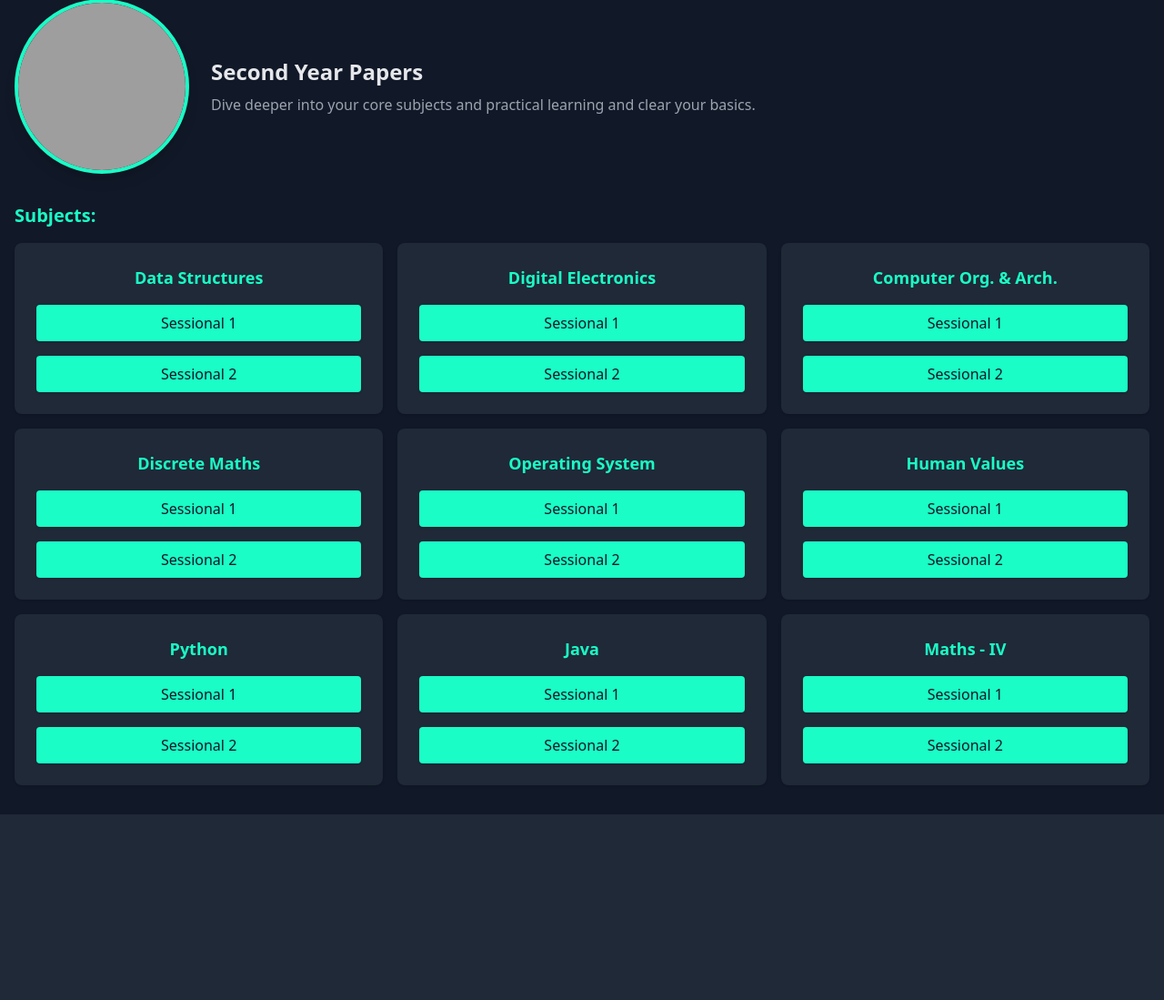
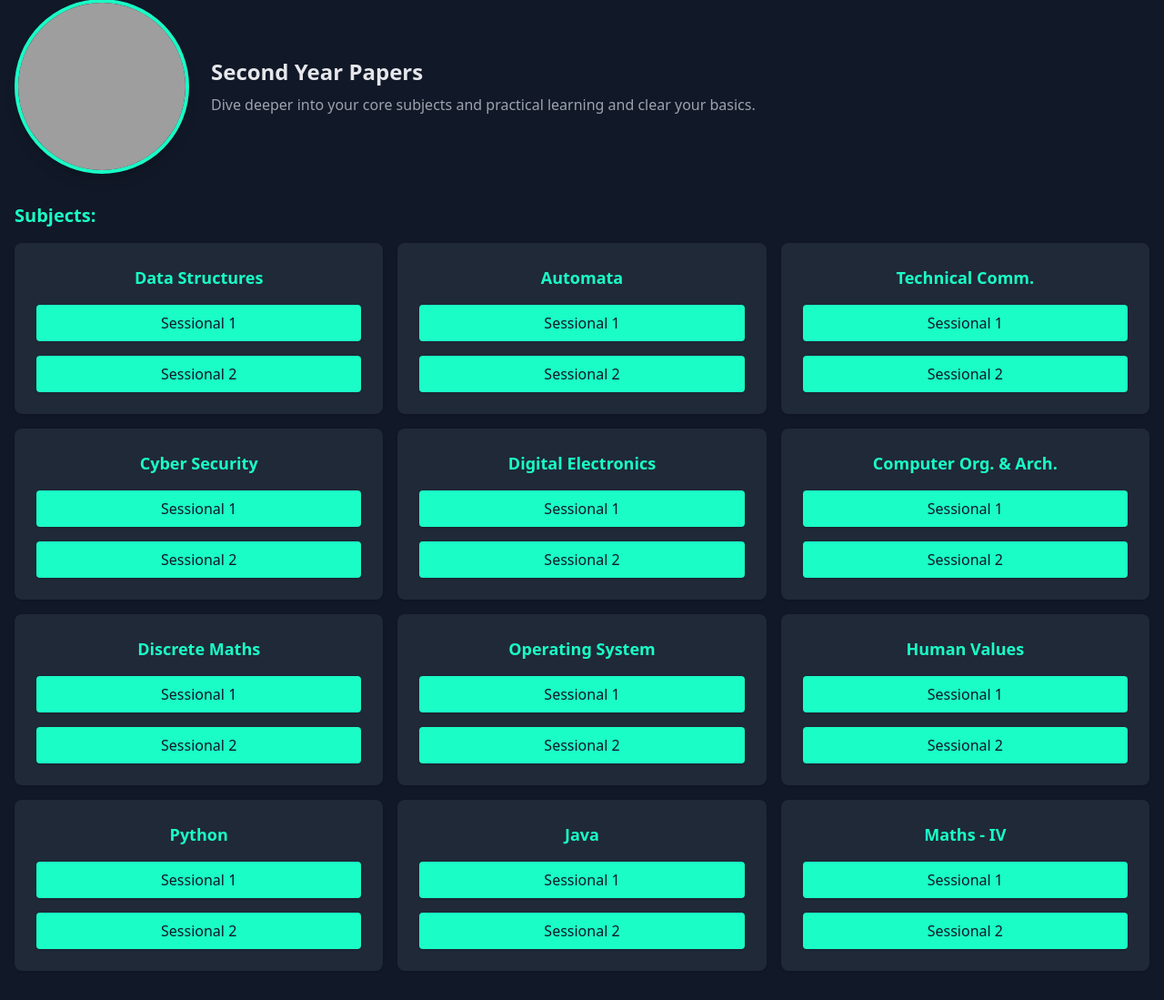
Before and after one commit to SudoKIngpin/Flask-App, a Flask app: page /2nd in a window 1280 px wide. Shown: the part 117-1216 px from the top of the page at 91% size. Before the commit the page ends 1012 px from the top, so only its background shows below. Run offline with Flask 2, Linux system fonts and the light colour scheme; some libraries are stand-ins or nearby versions; grey boxes are pictures that could not be loaded.

Commit message:
automata,java and cyber added

```diff
--- a/app.py
+++ b/app.py
@@ -33,13 +33,16 @@ YEAR_DATA = {
         "subjects": [
 
              {"name": "Data Structures", "sessional1_link": "/static/papers/1/2nd/dsa.jpg", "sessional2_link": "/static/papers/2/2nd/dsa.jpg"},
+             {"name": "Automata", "sessional1_link": "/static/papers/1/2nd/", "sessional2_link": "/static/papers/2/2nd/tafl.pdf"},
+             {"name": "Technical Comm.", "sessional1_link": "/static/papers/1/2nd/", "sessional2_link": "/static/papers/2/2nd/tc.pdf"},
+             {"name": "Cyber Security", "sessional1_link": "/static/papers/1/2nd/", "sessional2_link": "/static/papers/2/2nd/cyber.pdf"},
              {"name": "Digital Electronics", "sessional1_link": "/static/papers/1/2nd/de.jpg", "sessional2_link": "/static/papers/2/2nd/de.jpg"},
-             {"name": "Computer Org. & Arch.", "sessional1_link": "/static/papers/1/2nd/coa.jpg", "sessional2_link": "/static/papers/2/2nd/coa.jpg"},
-             {"name": "Discrete Maths", "sessional1_link": "/static/papers/1/2nd/dm.jpeg", "sessional2_link": "/static/papers/2/2nd/dm.jpg"},
+             {"name": "Computer Org. & Arch.", "sessional1_link": "/static/papers/1/2nd/coa.jpg", "sessional2_link": "/static/papers/2/2nd/coa.pdf"},
+             {"name": "Discrete Maths", "sessional1_link": "/static/papers/1/2nd/dm.pdf", "sessional2_link": "/static/papers/2/2nd/dm.jpg"},
              {"name": "Operating System", "sessional1_link": "/static/papers/1/2nd/OS.pdf", "sessional2_link": "/static/papers/2/2nd/OS.pdf"},
              {"name": "Human Values", "sessional1_link": "/static/papers/1/2nd/uhv.jpg", "sessional2_link": "/static/papers/2/2nd/uhv.jpg"},
              {"name": "Python", "sessional1_link": "/static/papers/1/2nd/python1.pdf", "sessional2_link": "/static/papers/2/2nd/python2.pdf"},
-             {"name": "Java", "sessional1_link": "/static/papers/1/2nd/", "sessional2_link": "/static/papers/2/2nd/"},
+             {"name": "Java", "sessional1_link": "/static/papers/1/2nd/", "sessional2_link": "/static/papers/2/2nd/java.pdf"},
              {"name": "Maths - IV", "sessional1_link": "/static/papers/1/2nd/M4.pdf", "sessional2_link": "/static/papers/2/2nd/M4.pdf"}
 
 
--- a/templates/home.html
+++ b/templates/home.html
@@ -74,7 +74,7 @@
       </nav>
       <button id="feedback-btn"
         class="text-white bg-green-500 border-0 py-3 px-6 focus:outline-none hover:bg-green-600 rounded text-lg">
-        <a href="/feedback" target="_blank"> Feeback here !
+        <a href="https://wa.me/919876543210?text=Hi%20Sudo%2C%20I%20have%20feedback%20about%20SIET%20Exams" target="_blank"> Feeback here !
         </a>
         <svg fill="none" stroke="currentColor" stroke-linecap="round" stroke-linejoin="round" stroke-width="2"
           class="w-4 h-4 ml-1" viewBox="0 0 24 24">
```
Also changed, not shown: static/papers/1/2nd/coa.jpg, static/papers/1/2nd/dm.jpeg (deleted), static/papers/1/2nd/uhv.jpg, 7 other files.
